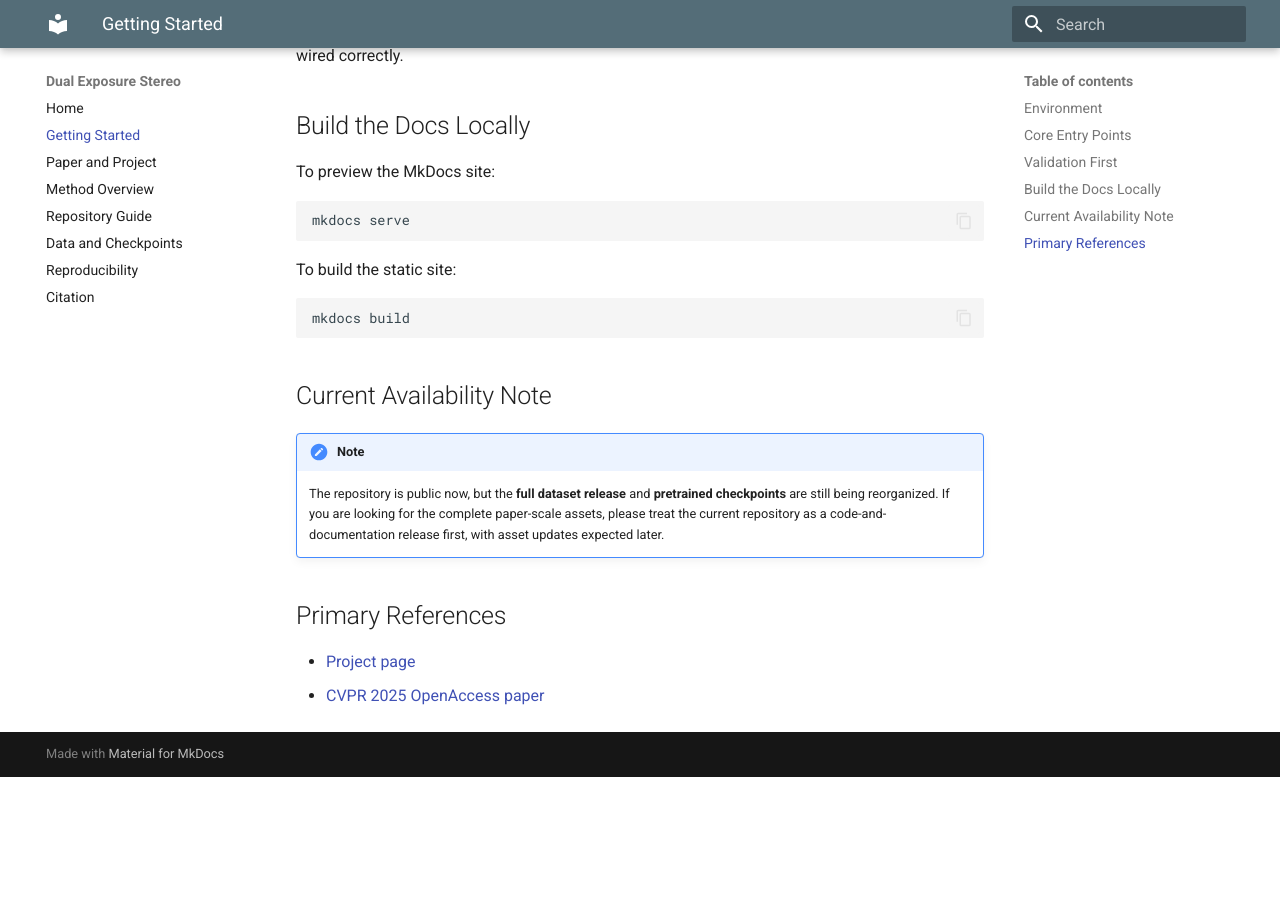
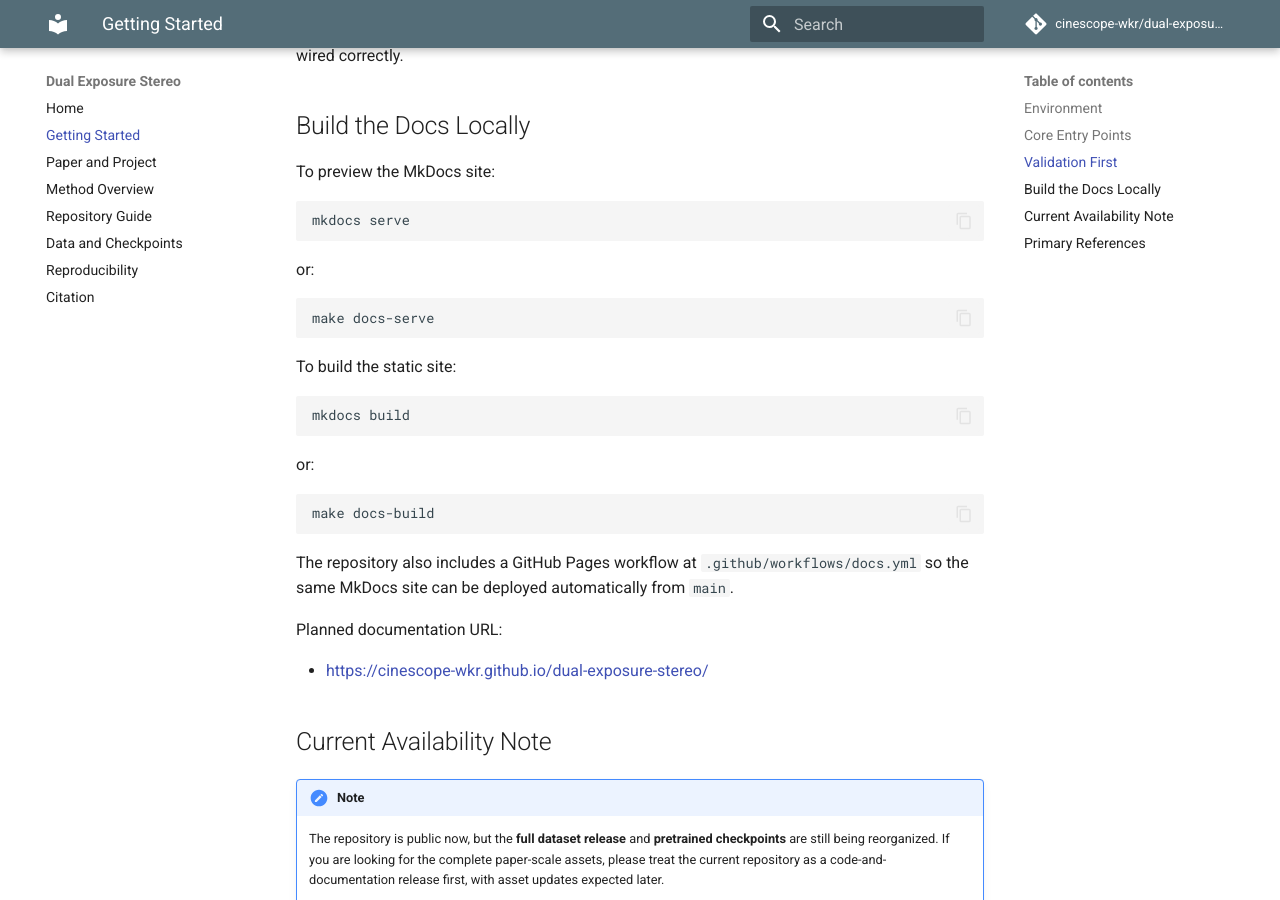
Before and after one commit to cinescope-wkr/dual-exposure-stereo, an MkDocs documentation site: the page built from docs/getting-started.md, in a window 1280 px wide and 900 px high, scrolled down 845 px. Built offline with MkDocs 1.6.1 and Material for MkDocs 9.7.7, drawn with Linux system fonts in a browser that asks for light colours; comment, search, counter and statistics services are not loaded; before the commit the page ends 1622 px from its top, so only the background shows below that.

````diff
--- a/docs/getting-started.md
+++ b/docs/getting-started.md
@@ -42,11 +42,30 @@ To preview the MkDocs site:
 mkdocs serve
 ```
 
+or:
+
+```bash
+make docs-serve
+```
+
 To build the static site:
 
 ```bash
 mkdocs build
 ```
+
+or:
+
+```bash
+make docs-build
+```
+
+The repository also includes a GitHub Pages workflow at `.github/workflows/docs.yml`
+so the same MkDocs site can be deployed automatically from `main`.
+
+Planned documentation URL:
+
+- <https://cinescope-wkr.github.io/dual-exposure-stereo/>
 
 ## Current Availability Note
 
--- a/mkdocs.yml
+++ b/mkdocs.yml
@@ -1,6 +1,9 @@
 site_name: Dual Exposure Stereo
 site_description: Documentation for the CVPR 2025 paper "Dual Exposure Stereo for Extended Dynamic Range 3D Imaging"
 site_author: ADEC Contributors
+site_url: https://cinescope-wkr.github.io/dual-exposure-stereo/
+repo_url: https://github.com/cinescope-wkr/dual-exposure-stereo
+repo_name: cinescope-wkr/dual-exposure-stereo
 docs_dir: docs
 theme:
   name: material
````
Also changed, not shown: README.md (+21 -1 lines), docs/index.md (+7 -0 lines), 2 other files.
